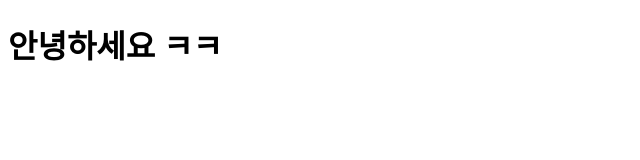
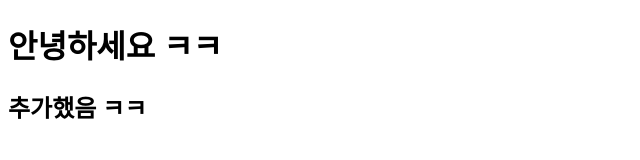
Before and after one commit to jinhyukbae/git_test, a plain HTML site: page index.html in a window 1280 px wide. Shown: the whole page, without its empty margins (0-640 px from the left). Drawn offline with Linux system fonts and the light colour scheme.

Commit message:
second commit

```diff
--- a/index.html
+++ b/index.html
@@ -8,5 +8,6 @@
 </head>
 <body>
     <h1>안녕하세요 ㅋㅋ</h1>
+    <h2>추가했음 ㅋㅋ</h2>
 </body>
 </html>
```
